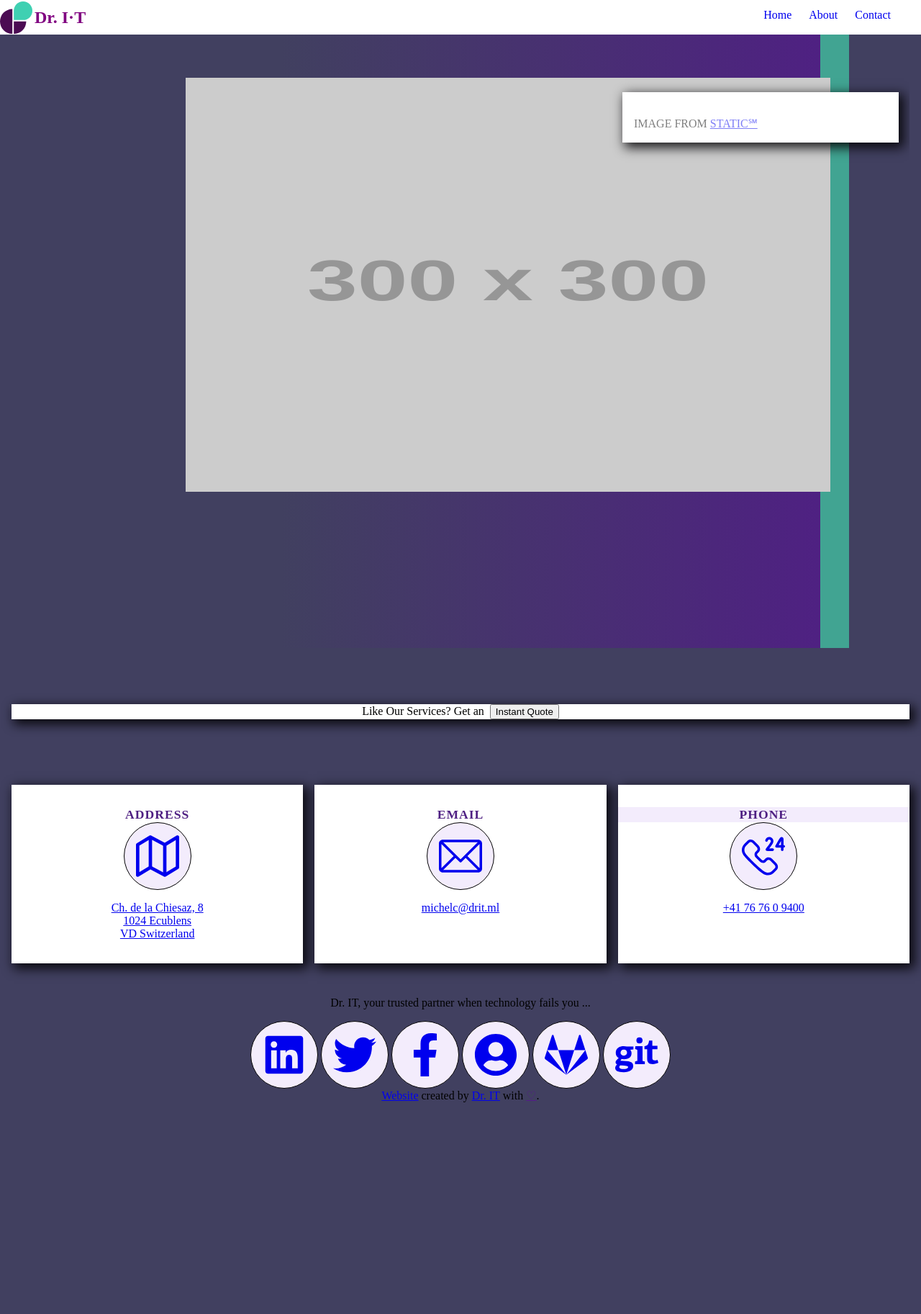
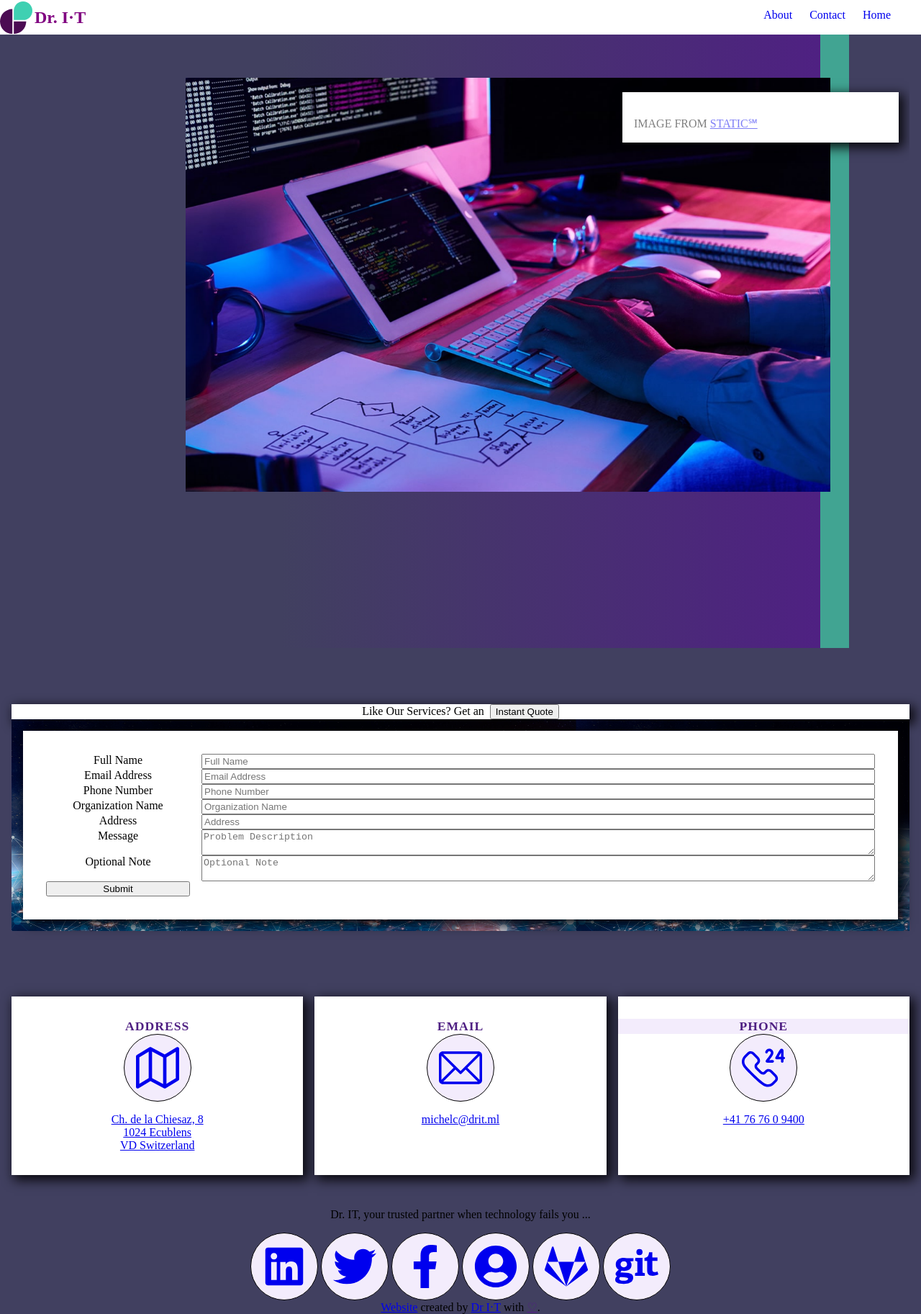
Before and after one commit to wzites/css-no-js, a Jekyll site: the page built from index.html, in a window 1280 px wide. Shown: the whole page at 72% size. Built offline with Jekyll 4.4.1, drawn with Linux system fonts in a browser that asks for light colours; before the commit the page ends 1531 px from its top, so only the background shows below that.

Commit message:
added hero n misc.

```diff
--- a/_data/config.yml
+++ b/_data/config.yml
@@ -1,3 +1,6 @@
 --- #
 
 qmasset: QmPtMbR3TYD4sU7NVFqpdH1ZCJS1XfERBKqGeERtcRPVsY
+colors:
+ primary: "4f2083"
+ secondary: "41a492"
--- /dev/null
+++ b/_includes/cards.htm
@@ -0,0 +1,20 @@
+<div class="cards">
+{% assign sorted = site.cards | sort: "order" %}
+{% for card in sorted %}
+{% if card.status != 'hidden' %}
+<div class="card shadow palette-1 padding-y2 align-center">
+    <a href="{{card.url | relative_url | replace_first: '/', baseurl}}">
+    <div title="{{forloop.index}}:{{card.title}}" class="clearfix circle padding-1em palette-3">
+      <!--
+      <img class="icon block" src=https://via.placeholder.com/64/aaa/icon.png>
+      -->
+      <svg alt="card{{forloop.index0}}" class="svg-link" preserveAspectRatio="xMidYMin slice" viewBox="0 0 512 512" style="">
+      <use xlink:href="img/{{card.icon}}.svg#svg-{{card.icon}}"></use>
+      </svg>
+    </div>
+    <h4 class="align-center">{{card.slug | replace: '-',' ' | uppercase }}</h4>
+    </a>
+</div>
+{% endif %}
+{% endfor %}
+</div>
--- /dev/null
+++ b/_includes/contact.htm
@@ -0,0 +1,44 @@
+<!-- {{ page.date }} -->
+<div class="list">
+
+<div class="white card shadow padding-y1 palette-1 align-center">
+    <h4 class="align-center palette-1">Address</h4>
+    <a target="_blank" href="https://maps.google.com/?q=Ch.+de+la+Chiesaz,+81024+EcublensVD+Switzerland">
+    <div class="circle palette-3 padding-1em">
+<!--
+      <img class="icon block" src=https://via.placeholder.com/64/aaa/icon.png>
+-->
+      <svg class="svg-link" preserveAspectRatio="xMidYMin slice" viewBox="0 0 512 512" style="">
+      <use xlink:href="img/map.svg#svg-map"></use>
+      </svg>
+    </div>
+    <p>Ch. de la Chiesaz, 8<br>1024 Ecublens<br>VD Switzerland</p></a>
+</div>
+
+<div class="white card shadow padding-y1 palette-1 align-center">
+    <h4 class="align-center palette-1">Email</h4>
+    <a href="mailto:michelc@drit.ml">
+    <div class="circle palette-3 padding-1em">
+<!--
+      <img class="icon block" src=https://via.placeholder.com/64/aaa/icon.png>
+-->
+      <svg class="svg-link" preserveAspectRatio="xMidYMin slice" viewBox="0 0 512 512" style="">
+      <use xlink:href="img/email.svg#svg-email"></use>
+      </svg>
+    </div>
+    <p>michelc@drit.ml</p></a>
+</div>
+
+<div class="white card shadow padding-y1 palette-1 align-center">
+    <h4 class="align-center palette-3">Phone</h4>
+    <a href="callto:+41767609400">
+    <div class="circle palette-3 padding-1em">
+      <svg class="svg-link" preserveAspectRatio="xMidYMin slice" viewBox="0 0 512 512" style="">
+      <use xlink:href="img/phone.svg#svg-phone"></use>
+      </svg>
+    </div>
+    <p>+41 76 76 0 9400</p></a>
+</div>
+
+
+</div>
--- /dev/null
+++ b/_includes/forloop.htm
@@ -0,0 +1,3 @@
+{% for i in (1..6) %}
+ ...
+{% endfor %}
--- /dev/null
+++ b/_includes/hero.htm
@@ -0,0 +1,16 @@
+<div class="hero">
+<!--
+<img src=https://via.placeholder.com/300/{{config.colors.primary}}/{{config.colors.secondary}}.png?text=Hero+300x300 alt=placeholder>
+-->
+<img src=img/hero.jpg alt="hero Dr I·T">
+<div class="spacer50">
+<div class="zz white shadow padding-1em">
+{% assign hero = site.cards | where: "order","zz" | first %}
+<h4 class="">{{hero.content}}</h4>
+<p class="blogdate" style="float:right">{{ hero.date | date: "%d %B %Y" }}</p>
+<p class="text-grey-50">Image from
+<a href="https://www.staticsm.gq/?q=photos/technology" class="link">static℠</a>
+</p>
+</div>
+</div>
+</div>
--- /dev/null
+++ b/_includes/navig.htm
@@ -0,0 +1,15 @@
+<nav id="site-navigation" class="white" aria-label="Menu">
+  <img class="" id=logo alt=logo src=img/logo-13.svg>
+  <label class="" id=menu for="toggle-mobile-menu" aria-label="Menu">&#9776;</label>
+  <h2 class="" style="vertical-align: middle; margin-left: 48px;">
+  Dr. I·T</h2>
+
+  <input id="toggle-mobile-menu" type="checkbox" />
+  <ul class="dbug" id="main-menu">
+{% assign sorted_pages = site.pages | sort: "order" %}
+{% for p in sorted_pages %}
+    <li><a href="{{p.url | relative_url | replace_first: '/', base }}">{{p.slug | capitalize | replace: '-',' '}}</a></li>
+{% endfor %}
+    <li><a href="#">Home</a></li>
+  </ul>
+</nav>
--- /dev/null
+++ b/_includes/signup.htm
@@ -0,0 +1,39 @@
+ <!-- Signup-->
+<div class="signup container padding-1em" style="display:block">
+<div class="white align-center trans-80 padding-2em shadow">
+<form class="contact_form clearfix" method="" action="">
+<label for="contact_full-name_0" class="contact_form_label">Full Name</label>
+<input type="text" id="contact_full-name" class="input" value="" name="contact_full-name" data-required_mark="required" data-field_type="input" data-original_id="full-name" placeholder="Full Name">
+<label for="contact_email" class="contact_form_label">Email Address</label>
+<input type="text" id="contact_email" class="input" value="" name="contact_email" data-required_mark="required" data-field_type="email" data-original_id="email" placeholder="Email Address">
+
+<label for="contact_phone" class="contact_form_label">Phone Number</label>
+<input type="text" id="contact_phone" class="input" value="" name="contact_phone" data-required_mark="required" data-field_type="input" data-original_id="phone" placeholder="Phone Number">
+
+<label for="contact_org" class="contact_form_label">Organization Name</label>
+<input type="text" id="contact_org" class="input" value="" name="contact_org" data-required_mark="required" data-field_type="input" data-original_id="company" placeholder="Organization Name">
+<label for="contact_address" class="contact_form_label">Address</label>
+<input type="text" id="contact_address" class="input" value="" name="contact_address" data-required_mark="required" data-field_type="input" data-original_id="address" placeholder="Address">
+
+<label for="contact_desc" class="contact_form_label">Message</label>
+<textarea name="contact_desc" id="contact_desc" class="contact_message input" data-required_mark="required" data-field_type="text" data-original_id="message" placeholder="Problem Description"></textarea>
+
+<label for="contact_note" class="contact_form_label">Optional Note</label>
+<textarea name="contact_note" id="contact_note" class="contact_note input" data-required_mark="optional" data-field_type="text" data-original_id="note" placeholder="Optional Note"></textarea>
+
+<input type="hidden" value="contact_proccess" name="contactform_submit">
+<button type="button" name="builder_submit_button" class="contact_submit button" onclick="contact_submit(event);">Submit</button>
+<input type="hidden" id="_nonce-contact-form-submitted" name="_nonce-contact-form-submitted" value="e4b654fe97"><input type="hidden" name="_http_referer" value="" required>
+					</form>
+		</div>
+</div>
+<script>
+function open_signup_div(ev) {
+  document.getElementsByClassName('signup')[0].style.display = '';
+}
+function contact_submit(ev) {
+ /* TBD send data to proper DB ! */
+ document.getElementsByClassName('signup')[0].style.display = 'none';
+
+}
+</script>
--- /dev/null
+++ b/_includes/social.htm
@@ -0,0 +1,43 @@
+<div class="social horizontal">
+    <a class="div-link" href="#">
+    <div class="icon circle palette-3 padding-1em">
+      <svg class="svg-link" preserveAspectRatio="xMidYMin slice" viewBox="0 0 512 512" style="">
+      <use xlink:href="img/linkedin.svg#svg-linkedin"></use>
+      </svg>
+    </div></a>
+
+    <a class="div-link" href="#">
+    <div class="icon circle palette-3 padding-1em">
+      <svg class="svg-link" preserveAspectRatio="xMidYMin slice" viewBox="0 0 512 512" style="">
+      <use xlink:href="img/twitter.svg#svg-twitter"></use>
+      </svg>
+    </div></a>
+
+    <a class="div-link" href="#">
+    <div class="icon circle palette-3 padding-1em">
+      <svg class="svg-link" preserveAspectRatio="xMidYMin slice" viewBox="0 0 512 512" style="">
+      <use xlink:href="img/facebook.svg#svg-facebook"></use>
+      </svg>
+    </div></a>
+
+    <a class="div-link" href="bios.html">
+    <div class="icon circle palette-3 padding-1em">
+      <svg class="svg-link" preserveAspectRatio="xMidYMin slice" viewBox="0 0 512 512" style="">
+      <use xlink:href="img/bio.svg#svg-bio"></use>
+      </svg>
+    </div></a>
+
+    <a class="div-link" href="#">
+    <div class="icon circle palette-3 padding-1em">
+      <svg class="svg-link" preserveAspectRatio="xMidYMin slice" viewBox="0 0 512 512" style="">
+      <use xlink:href="img/gitlab.svg#svg-gitlab"></use>
+      </svg>
+    </div></a>
+
+    <a class="div-link" href="#">
+    <div class="icon circle palette-3 padding-1em">
+      <svg class="svg-link" preserveAspectRatio="xMidYMin slice" viewBox="0 0 512 512" style="">
+      <use xlink:href="img/git.svg#svg-git"></use>
+      </svg>
+    </div></a>
+</div>
--- a/_layouts/card.html
+++ b/_layouts/card.html
@@ -1,7 +1,6 @@
 ---
 layout: page
 ---
-
 <p class="text-right"><small><i>published on {{ page.date | date_to_string }}</i></small></p>
 {%- if page.header -%}
 <h2>{{page.header}} &mdash; {{page.title}}</h2>
@@ -28,7 +27,7 @@ layout: page
 {%- endif %}
 {{content}}
 <p>--&nbsp;<br>
-<a href="{{page.previous.url | replace_first: '/',baseurl}}">&lt; {{page.previous.slug}}</a>
-| {{ page.slug }} | <a href="{{ page.next.url | replace_first: '/',baseurl }}">{{page.next.slug}} &gt;</a>
+<a href="{{page.previous.url | relative_url | replace_first: '/',baseurl}}" title="{{page.previous.url}}">&lt; {{page.previous.slug}}</a>
+| {{ page.slug }} | <a href="{{ page.next.url | replace_first: '/',baseurl }}" title="{{page.next.url}}">{{page.next.slug}} &gt;</a>
 </p>
 <br clear=all>
--- a/css/layout.css
+++ b/css/layout.css
@@ -72,6 +72,23 @@ body {
   padding-left: 0;
   padding-right: 0;
 }
+
+.signup {
+	color: grey;
+	/* padding: 0.8rem; */
+	/* background: linear-gradient(to bottom, rgba(0, 0, 0, 0.1) 0%, rgba(0, 0, 0, 0.5) 75%, #000000 100%),; */
+	background: url("../img/i-wyjeb.jpg");
+	background-size: auto 100%;
+	background-attachment: fixed;
+}
+
+form {
+	display: grid;
+	grid-template-columns: 200px 1fr;
+	row-gap: normal;
+	column-gap: 16px;
+}
+
 .list {
   display: grid;
 	grid-template-columns: repeat(3, 1fr);
--- a/css/main.css
+++ b/css/main.css
@@ -18,16 +18,19 @@ body { margin: 0; }
 	line-height: 0;
  /* width: 80%; */
 }
+.padding-y1 {
+	padding-top: 0.5em;
+	padding-bottom: 1em;
+}
 .padding-y2 {
 	padding-top: 1em;
 	padding-bottom: 1.5em;
 }
+.padding-2em {
+	padding: 2em;
+}
 .padding-1em {
 	padding: 1em;
-}
-.padding-y1 {
-	padding-top: 0.5em;
-	padding-bottom: 1em;
 }
 .margin-auto {
   margin: auto;
--- a/index.html
+++ b/index.html
@@ -14,59 +14,15 @@ base: './'
 </style>
 <div class="rectangle shape-1 expanded-height palette-2g"></div>
 <div class="rectangle shape-2 expanded-height palette-2"></div>
-  <nav id="site-navigation" class="white" aria-label="Menu">
-  <img class="" id=logo alt=logo src=img/logo-13.svg>
-  <label class="" id=menu for="toggle-mobile-menu" aria-label="Menu">&#9776;</label>
-  <h2 class="" style="vertical-align: middle; margin-left: 48px;">
-  Dr. I·T</h2>
 
-  <input id="toggle-mobile-menu" type="checkbox" />
-  <ul class="dbug" id="main-menu">
-    <li><a href="#">Home</a></li>
-{% assign sorted_pages = site.pages | sort: "order" %}
-{% for p in sorted_pages %}
-    <li><a href="{{p.url | relative_url | replace_first: '/', base }}">{{p.slug | capitalize | replace: '-',' '}}</a></li>
-{% endfor %}
-  </ul>
-</nav>
+{% include navig.htm %}
 
 <section class="">
-<div class="hero">
-<img src=https://via.placeholder.com/300/{{config.colors.primary}}/{{config.colors.secondary}}.png?text=Hero+300x300 alt=placeholder>
-<div class="spacer50">
-<!--<span class="align-center">:hero</span>
--->
-<div class="zz white shadow padding-1em">
-{% assign hero = site.cards | where: "order","zz" | first %}
-<h4 class="">{{hero.content}}</h4>
-<p class="blogdate" style="float:right">{{ hero.date | date: "%d %B %Y" }}</p>
-<p class="text-grey-50">Image from
-<a href="https://www.staticsm.gq/?q=photos/technology" class="link">static℠</a>
-</p>
-</div>
-</div>
 
-</div>
-<div class="cards">
-{% assign sorted = site.cards | sort: "order" %}
-{% for card in sorted %}
-{% if card.status != 'hidden' %}
-<div class="card shadow palette-1 padding-y2 align-center">
-    <a href="{{card.url | relative_url | replace_first: '/', baseurl}}">
-    <div title="{{forloop.index}}:{{card.title}}" class="clearfix circle padding-1em palette-3">
-      <!--
-      <img class="icon block" src=https://via.placeholder.com/64/aaa/icon.png>
-      -->
-      <svg alt="card{{forloop.index0}}" class="svg-link" preserveAspectRatio="xMidYMin slice" viewBox="0 0 512 512" style="">
-      <use xlink:href="img/{{card.icon}}.svg#svg-{{card.icon}}"></use>
-      </svg>
-    </div>
-    <h4 class="align-center">{{card.slug | replace: '-',' ' | uppercase }}</h4>
-    </a>
-</div>
-{% endif %}
-{% endfor %}
-</div>
+{% include hero.htm %}
+
+{% include cards.htm %}
+
 </section>
 <section class="">
 <div class="align-center white">
@@ -74,109 +30,23 @@ base: './'
 Like Our Services? Get an&nbsp;&nbsp;<button id="action" onclick="open_signup_div(event)">Instant Quote</button>
 </p>
 </div>
+{% include signup.htm %}
 
-<div class="list">
-
-{% for i in (1..6) %}
-{% endfor %}
-
-<div class="white card shadow padding-y1 palette-1 align-center">
-    <h4 class="align-center palette-1">Address</h4>
-    <a target="_blank" href="https://maps.google.com/?q=Ch.+de+la+Chiesaz,+81024+EcublensVD+Switzerland">
-    <div class="circle palette-3 padding-1em">
-<!--
-      <img class="icon block" src=https://via.placeholder.com/64/aaa/icon.png>
--->
-      <svg class="svg-link" preserveAspectRatio="xMidYMin slice" viewBox="0 0 512 512" style="">
-      <use xlink:href="img/map.svg#svg-map"></use>
-      </svg>
-    </div>
-    <p>Ch. de la Chiesaz, 8<br>1024 Ecublens<br>VD Switzerland</p></a>
-</div>
-
-<div class="white card shadow padding-y1 palette-1 align-center">
-    <h4 class="align-center palette-1">Email</h4>
-    <a href="mailto:michelc@drit.ml">
-    <div class="circle palette-3 padding-1em">
-<!--
-      <img class="icon block" src=https://via.placeholder.com/64/aaa/icon.png>
--->
-      <svg class="svg-link" preserveAspectRatio="xMidYMin slice" viewBox="0 0 512 512" style="">
-      <use xlink:href="img/email.svg#svg-email"></use>
-      </svg>
-    </div>
-    <p>michelc@drit.ml</p></a>
-</div>
-
-<div class="white card shadow padding-y1 palette-1 align-center">
-    <h4 class="align-center palette-3">Phone</h4>
-    <a href="callto:+41767609400">
-    <div class="circle palette-3 padding-1em">
-      <svg class="svg-link" preserveAspectRatio="xMidYMin slice" viewBox="0 0 512 512" style="">
-      <use xlink:href="img/phone.svg#svg-phone"></use>
-      </svg>
-    </div>
-    <p>+41 76 76 0 9400</p></a>
-</div>
-
-
-</div>
+{% include contact.htm %}
 </section>
 
 <section class="backlink palette-4">
 <footer class="align-center footer">
+
 <p class="">Dr. IT, your trusted partner when technology fails you ...</p>
-<div class="social horizontal">
-    <a class="div-link" href="#">
-    <div class="icon circle palette-3 padding-1em">
-      <svg class="svg-link" preserveAspectRatio="xMidYMin slice" viewBox="0 0 512 512" style="">
-      <use xlink:href="img/linkedin.svg#svg-linkedin"></use>
-      </svg>
-    </div></a>
 
-    <a class="div-link" href="#">
-    <div class="icon circle palette-3 padding-1em">
-      <svg class="svg-link" preserveAspectRatio="xMidYMin slice" viewBox="0 0 512 512" style="">
-      <use xlink:href="img/twitter.svg#svg-twitter"></use>
-      </svg>
-    </div></a>
+{% include social.htm %}
 
-    <a class="div-link" href="#">
-    <div class="icon circle palette-3 padding-1em">
-      <svg class="svg-link" preserveAspectRatio="xMidYMin slice" viewBox="0 0 512 512" style="">
-      <use xlink:href="img/facebook.svg#svg-facebook"></use>
-      </svg>
-    </div></a>
+<span>
+<a class="link" href="https://tmpl.ml" target="_blank"> Website </a>
+created by <a href="http://duckduckgo.com/?q=who+is+%22doctor+IT%22+%2BMychelium+!">Dr I&#183;T</a>
+with <a class="link" href="" target="_blank">♡</a>.
+</span>
 
-    <a class="div-link" href="bios.html">
-    <div class="icon circle palette-3 padding-1em">
-      <svg class="svg-link" preserveAspectRatio="xMidYMin slice" viewBox="0 0 512 512" style="">
-      <use xlink:href="img/bio.svg#svg-bio"></use>
-      </svg>
-    </div></a>
-
-    <a class="div-link" href="#">
-    <div class="icon circle palette-3 padding-1em">
-      <svg class="svg-link" preserveAspectRatio="xMidYMin slice" viewBox="0 0 512 512" style="">
-      <use xlink:href="img/gitlab.svg#svg-gitlab"></use>
-      </svg>
-    </div></a>
-
-    <a class="div-link" href="#">
-    <div class="icon circle palette-3 padding-1em">
-      <svg class="svg-link" preserveAspectRatio="xMidYMin slice" viewBox="0 0 512 512" style="">
-      <use xlink:href="img/git.svg#svg-git"></use>
-      </svg>
-    </div></a>
-</div>
-
-      <span>
-      <a class="link" href="https://tmpl.ml" target="_blank">
-        Website
-      </a>
-        created by <a href="http://duckduckgo.com/?q=who+is+%22doctor+IT%22+%2BMychelium+!">Dr. IT</a>
-        with
-      <a class="link" href="" target="_blank">♡</a>.
-      </span>
 </footer>
 </section>
```
Also changed, not shown: _layouts/page.html (+5 -5 lines), img/hero.jpg (added), img/i-wyjeb.jpg (added).
